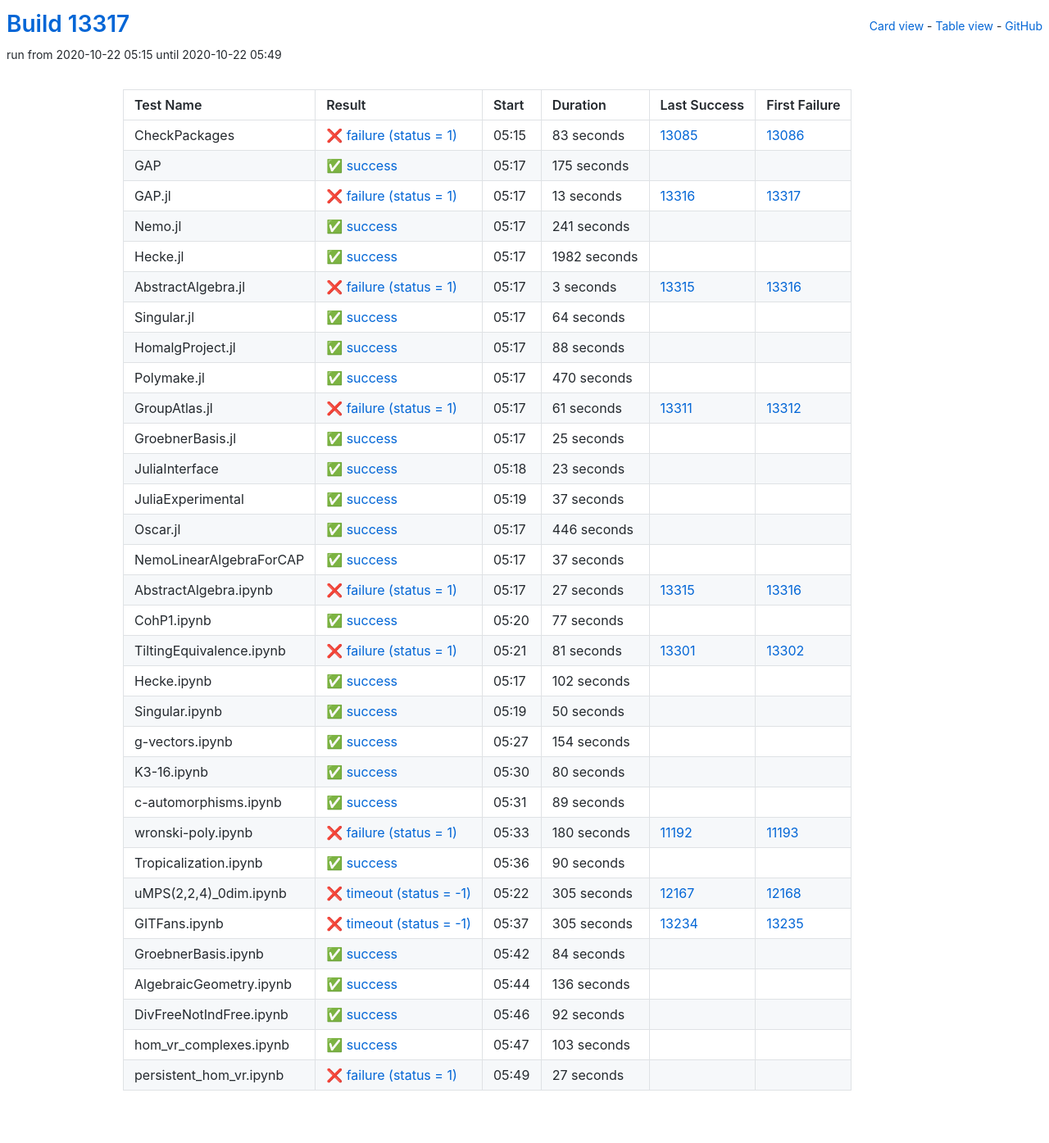
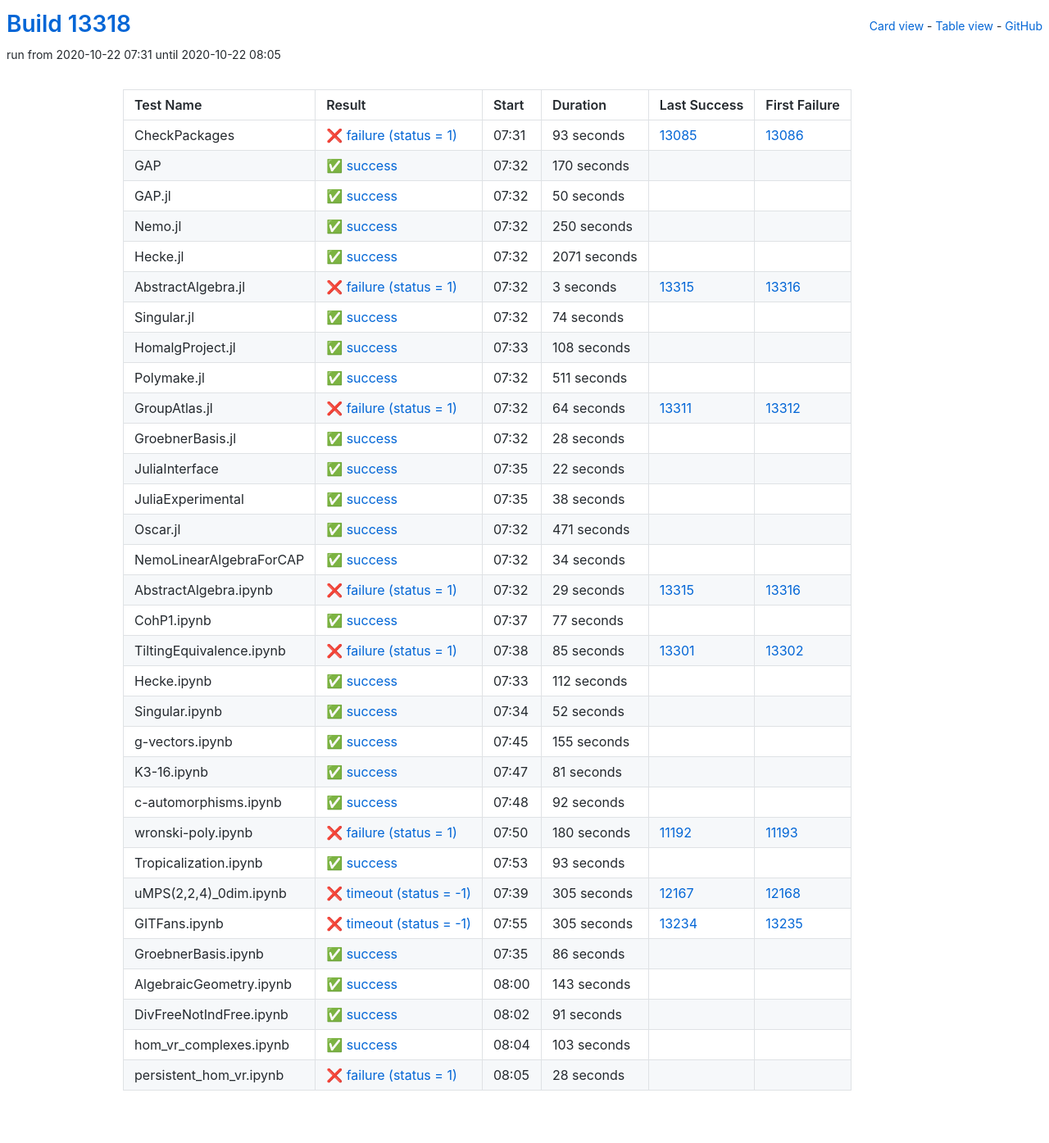
Before and after one commit to oscar-system/oscar-ci-status, a Jekyll site: the page built from table.html, in a window 1280 px wide. Shown: the whole page at 82% size. Built offline with Jekyll 4.4.1, drawn with Linux system fonts in a browser that asks for light colours.

Commit message:
Build #13318

```diff
--- a/_data/ci.yml
+++ b/_data/ci.yml
@@ -1,6 +1,6 @@
 ---
-build: 13317
-build_url: https://oscarci.mathematik.uni-kl.de/job/oscar/13317/
+build: 13318
+build_url: https://oscarci.mathematik.uni-kl.de/job/oscar/13318/
 job: oscar
 organization: oscar-system
 repo: oscar-ci-status
@@ -8,68 +8,68 @@
 tests:
 - name: CheckPackages
   id: checkpackages
-  log: https://oscarci.mathematik.uni-kl.de/job/oscar/13317/artifact/logs/build-13317/CheckPackages.log
-  start: 2020-10-22 05:15
+  log: https://oscarci.mathematik.uni-kl.de/job/oscar/13318/artifact/logs/build-13318/CheckPackages.log
+  start: 2020-10-22 07:31
   success: false
   exitcode: 1
   status: failure
-  duration: 83
+  duration: 93
   last_success: 13085
   last_success_url: https://oscarci.mathematik.uni-kl.de/job/oscar/13085/
   first_failure: 13086
   first_failure_url: https://oscarci.mathematik.uni-kl.de/job/oscar/13086/
 - name: GAP
   id: gap
-  log: https://oscarci.mathematik.uni-kl.de/job/oscar/13317/artifact/logs/build-13317/GAP.log
-  start: 2020-10-22 05:17
+  log: https://oscarci.mathematik.uni-kl.de/job/oscar/13318/artifact/logs/build-13318/GAP.log
+  start: 2020-10-22 07:32
   success: true
   exitcode: 0
   status: success
-  duration: 175
+  duration: 170
   last_success: false
   last_success_url:
   first_failure: false
   first_failure_url:
 - name: GAP.jl
   id: gap-jl
-  log: https://oscarci.mathematik.uni-kl.de/job/oscar/13317/artifact/logs/build-13317/GAP.jl.log
-  start: 2020-10-22 05:17
-  success: false
-  exitcode: 1
-  status: failure
-  duration: 13
-  last_success: 13316
-  last_success_url: https://oscarci.mathematik.uni-kl.de/job/oscar/13316/
-  first_failure: 13317
-  first_failure_url: https://oscarci.mathematik.uni-kl.de/job/oscar/13317/
-- name: Nemo.jl
-  id: nemo-jl
-  log: https://oscarci.mathematik.uni-kl.de/job/oscar/13317/artifact/logs/build-13317/Nemo.jl.log
-  start: 2020-10-22 05:17
+  log: https://oscarci.mathematik.uni-kl.de/job/oscar/13318/artifact/logs/build-13318/GAP.jl.log
+  start: 2020-10-22 07:32
   success: true
   exitcode: 0
   status: success
-  duration: 241
+  duration: 50
+  last_success: false
+  last_success_url:
+  first_failure: false
+  first_failure_url:
+- name: Nemo.jl
+  id: nemo-jl
+  log: https://oscarci.mathematik.uni-kl.de/job/oscar/13318/artifact/logs/build-13318/Nemo.jl.log
+  start: 2020-10-22 07:32
+  success: true
+  exitcode: 0
+  status: success
+  duration: 250
   last_success: false
   last_success_url:
   first_failure: false
   first_failure_url:
 - name: Hecke.jl
   id: hecke-jl
-  log: https://oscarci.mathematik.uni-kl.de/job/oscar/13317/artifact/logs/build-13317/Hecke.jl.log
-  start: 2020-10-22 05:17
+  log: https://oscarci.mathematik.uni-kl.de/job/oscar/13318/artifact/logs/build-13318/Hecke.jl.log
+  start: 2020-10-22 07:32
   success: true
   exitcode: 0
   status: success
-  duration: 1982
+  duration: 2071
   last_success: false
   last_success_url:
   first_failure: false
   first_failure_url:
 - name: AbstractAlgebra.jl
   id: abstractalgebra-jl
-  log: https://oscarci.mathematik.uni-kl.de/job/oscar/13317/artifact/logs/build-13317/AbstractAlgebra.jl.log
-  start: 2020-10-22 05:17
+  log: https://oscarci.mathematik.uni-kl.de/job/oscar/13318/artifact/logs/build-13318/AbstractAlgebra.jl.log
+  start: 2020-10-22 07:32
   success: false
   exitcode: 1
   status: failure
@@ -80,128 +80,128 @@
   first_failure_url: https://oscarci.mathematik.uni-kl.de/job/oscar/13316/
 - name: Singular.jl
   id: singular-jl
-  log: https://oscarci.mathematik.uni-kl.de/job/oscar/13317/artifact/logs/build-13317/Singular.jl.log
-  start: 2020-10-22 05:17
+  log: https://oscarci.mathematik.uni-kl.de/job/oscar/13318/artifact/logs/build-13318/Singular.jl.log
+  start: 2020-10-22 07:32
   success: true
   exitcode: 0
   status: success
-  duration: 64
+  duration: 74
   last_success: false
   last_success_url:
   first_failure: false
   first_failure_url:
 - name: HomalgProject.jl
   id: homalgproject-jl
-  log: https://oscarci.mathematik.uni-kl.de/job/oscar/13317/artifact/logs/build-13317/HomalgProject.jl.log
-  start: 2020-10-22 05:17
+  log: https://oscarci.mathematik.uni-kl.de/job/oscar/13318/artifact/logs/build-13318/HomalgProject.jl.log
+  start: 2020-10-22 07:33
   success: true
   exitcode: 0
   status: success
-  duration: 88
+  duration: 108
   last_success: false
   last_success_url:
   first_failure: false
   first_failure_url:
 - name: Polymake.jl
   id: polymake-jl
-  log: https://oscarci.mathematik.uni-kl.de/job/oscar/13317/artifact/logs/build-13317/Polymake.jl.log
-  start: 2020-10-22 05:17
+  log: https://oscarci.mathematik.uni-kl.de/job/oscar/13318/artifact/logs/build-13318/Polymake.jl.log
+  start: 2020-10-22 07:32
   success: true
   exitcode: 0
   status: success
-  duration: 470
+  duration: 511
   last_success: false
   last_success_url:
   first_failure: false
   first_failure_url:
 - name: GroupAtlas.jl
   id: groupatlas-jl
-  log: https://oscarci.mathematik.uni-kl.de/job/oscar/13317/artifact/logs/build-13317/GroupAtlas.jl.log
-  start: 2020-10-22 05:17
+  log: https://oscarci.mathematik.uni-kl.de/job/oscar/13318/artifact/logs/build-13318/GroupAtlas.jl.log
+  start: 2020-10-22 07:32
   success: false
   exitcode: 1
   status: failure
-  duration: 61
+  duration: 64
   last_success: 13311
   last_success_url: https://oscarci.mathematik.uni-kl.de/job/oscar/13311/
   first_failure: 13312
   first_failure_url: https://oscarci.mathematik.uni-kl.de/job/oscar/13312/
 - name: GroebnerBasis.jl
   id: groebnerbasis-jl
-  log: https://oscarci.mathematik.uni-kl.de/job/oscar/13317/artifact/logs/build-13317/GroebnerBasis.jl.log
-  start: 2020-10-22 05:17
+  log: https://oscarci.mathematik.uni-kl.de/job/oscar/13318/artifact/logs/build-13318/GroebnerBasis.jl.log
+  start: 2020-10-22 07:32
   success: true
   exitcode: 0
   status: success
-  duration: 25
+  duration: 28
   last_success: false
   last_success_url:
   first_failure: false
   first_failure_url:
 - name: JuliaInterface
   id: juliainterface
-  log: https://oscarci.mathematik.uni-kl.de/job/oscar/13317/artifact/logs/build-13317/JuliaInterface.log
-  start: 2020-10-22 05:18
+  log: https://oscarci.mathematik.uni-kl.de/job/oscar/13318/artifact/logs/build-13318/JuliaInterface.log
+  start: 2020-10-22 07:35
   success: true
   exitcode: 0
   status: success
-  duration: 23
+  duration: 22
   last_success: false
   last_success_url:
   first_failure: false
   first_failure_url:
 - name: JuliaExperimental
   id: juliaexperimental
-  log: https://oscarci.mathematik.uni-kl.de/job/oscar/13317/artifact/logs/build-13317/JuliaExperimental.log
-  start: 2020-10-22 05:19
+  log: https://oscarci.mathematik.uni-kl.de/job/oscar/13318/artifact/logs/build-13318/JuliaExperimental.log
+  start: 2020-10-22 07:35
   success: true
   exitcode: 0
   status: success
-  duration: 37
+  duration: 38
   last_success: false
   last_success_url:
   first_failure: false
   first_failure_url:
 - name: Oscar.jl
   id: oscar-jl
-  log: https://oscarci.mathematik.uni-kl.de/job/oscar/13317/artifact/logs/build-13317/Oscar.jl.log
-  start: 2020-10-22 05:17
+  log: https://oscarci.mathematik.uni-kl.de/job/oscar/13318/artifact/logs/build-13318/Oscar.jl.log
+  start: 2020-10-22 07:32
   success: true
   exitcode: 0
   status: success
-  duration: 446
+  duration: 471
   last_success: false
   last_success_url:
   first_failure: false
   first_failure_url:
 - name: NemoLinearAlgebraForCAP
   id: nemolinearalgebraforcap
-  log: https://oscarci.mathematik.uni-kl.de/job/oscar/13317/artifact/logs/build-13317/NemoLinearAlgebraForCAP.log
-  start: 2020-10-22 05:17
+  log: https://oscarci.mathematik.uni-kl.de/job/oscar/13318/artifact/logs/build-13318/NemoLinearAlgebraForCAP.log
+  start: 2020-10-22 07:32
   success: true
   exitcode: 0
   status: success
-  duration: 37
+  duration: 34
   last_success: false
   last_success_url:
   first_failure: false
   first_failure_url:
 - name: AbstractAlgebra.ipynb
   id: abstractalgebra-ipynb
-  log: https://oscarci.mathematik.uni-kl.de/job/oscar/13317/artifact/logs/build-13317/AbstractAlgebra.ipynb.log
-  start: 2020-10-22 05:17
+  log: https://oscarci.mathematik.uni-kl.de/job/oscar/13318/artifact/logs/build-13318/AbstractAlgebra.ipynb.log
+  start: 2020-10-22 07:32
   success: false
   exitcode: 1
   status: failure
-  duration: 27
+  duration: 29
   last_success: 13315
   last_success_url: https://oscarci.mathematik.uni-kl.de/job/oscar/13315/
   first_failure: 13316
   first_failure_url: https://oscarci.mathematik.uni-kl.de/job/oscar/13316/
 - name: CohP1.ipynb
   id: cohp1-ipynb
-  log: https://oscarci.mathematik.uni-kl.de/job/oscar/13317/artifact/logs/build-13317/CohP1.ipynb.log
-  start: 2020-10-22 05:20
+  log: https://oscarci.mathematik.uni-kl.de/job/oscar/13318/artifact/logs/build-13318/CohP1.ipynb.log
+  start: 2020-10-22 07:37
   success: true
   exitcode: 0
   status: success
@@ -212,80 +212,80 @@
   first_failure_url:
 - name: TiltingEquivalence.ipynb
   id: tiltingequivalence-ipynb
-  log: https://oscarci.mathematik.uni-kl.de/job/oscar/13317/artifact/logs/build-13317/TiltingEquivalence.ipynb.log
-  start: 2020-10-22 05:21
+  log: https://oscarci.mathematik.uni-kl.de/job/oscar/13318/artifact/logs/build-13318/TiltingEquivalence.ipynb.log
+  start: 2020-10-22 07:38
   success: false
   exitcode: 1
   status: failure
-  duration: 81
+  duration: 85
   last_success: 13301
   last_success_url: https://oscarci.mathematik.uni-kl.de/job/oscar/13301/
   first_failure: 13302
   first_failure_url: https://oscarci.mathematik.uni-kl.de/job/oscar/13302/
 - name: Hecke.ipynb
   id: hecke-ipynb
-  log: https://oscarci.mathematik.uni-kl.de/job/oscar/13317/artifact/logs/build-13317/Hecke.ipynb.log
-  start: 2020-10-22 05:17
+  log: https://oscarci.mathematik.uni-kl.de/job/oscar/13318/artifact/logs/build-13318/Hecke.ipynb.log
+  start: 2020-10-22 07:33
   success: true
   exitcode: 0
   status: success
-  duration: 102
+  duration: 112
   last_success: false
   last_success_url:
   first_failure: false
   first_failure_url:
 - name: Singular.ipynb
   id: singular-ipynb
-  log: https://oscarci.mathematik.uni-kl.de/job/oscar/13317/artifact/logs/build-13317/Singular.ipynb.log
-  start: 2020-10-22 05:19
+  log: https://oscarci.mathematik.uni-kl.de/job/oscar/13318/artifact/logs/build-13318/Singular.ipynb.log
+  start: 2020-10-22 07:34
   success: true
   exitcode: 0
   status: success
-  duration: 50
+  duration: 52
   last_success: false
   last_success_url:
   first_failure: false
   first_failure_url:
 - name: g-vectors.ipynb
   id: g-vectors-ipynb
-  log: https://oscarci.mathematik.uni-kl.de/job/oscar/13317/artifact/logs/build-13317/g-vectors.ipynb.log
-  start: 2020-10-22 05:27
+  log: https://oscarci.mathematik.uni-kl.de/job/oscar/13318/artifact/logs/build-13318/g-vectors.ipynb.log
+  start: 2020-10-22 07:45
   success: true
   exitcode: 0
   status: success
-  duration: 154
+  duration: 155
   last_success: false
   last_success_url:
   first_failure: false
   first_failure_url:
 - name: K3-16.ipynb
   id: k3-16-ipynb
-  log: https://oscarci.mathematik.uni-kl.de/job/oscar/13317/artifact/logs/build-13317/K3-16.ipynb.log
-  start: 2020-10-22 05:30
+  log: https://oscarci.mathematik.uni-kl.de/job/oscar/13318/artifact/logs/build-13318/K3-16.ipynb.log
+  start: 2020-10-22 07:47
   success: true
   exitcode: 0
   status: success
-  duration: 80
+  duration: 81
   last_success: false
   last_success_url:
   first_failure: false
   first_failure_url:
 - name: c-automorphisms.ipynb
   id: c-automorphisms-ipynb
-  log: https://oscarci.mathematik.uni-kl.de/job/oscar/13317/artifact/logs/build-13317/c-automorphisms.ipynb.log
-  start: 2020-10-22 05:31
+  log: https://oscarci.mathematik.uni-kl.de/job/oscar/13318/artifact/logs/build-13318/c-automorphisms.ipynb.log
+  start: 2020-10-22 07:48
   success: true
   exitcode: 0
   status: success
-  duration: 89
+  duration: 92
   last_success: false
   last_success_url:
   first_failure: false
   first_failure_url:
 - name: wronski-poly.ipynb
   id: wronski-poly-ipynb
-  log: https://oscarci.mathematik.uni-kl.de/job/oscar/13317/artifact/logs/build-13317/wronski-poly.ipynb.log
-  start: 2020-10-22 05:33
+  log: https://oscarci.mathematik.uni-kl.de/job/oscar/13318/artifact/logs/build-13318/wronski-poly.ipynb.log
+  start: 2020-10-22 07:50
   success: false
   exitcode: 1
   status: failure
@@ -296,20 +296,20 @@
   first_failure_url: https://oscarci.mathematik.uni-kl.de/job/oscar/11193/
 - name: Tropicalization.ipynb
   id: tropicalization-ipynb
-  log: https://oscarci.mathematik.uni-kl.de/job/oscar/13317/artifact/logs/build-13317/Tropicalization.ipynb.log
-  start: 2020-10-22 05:36
+  log: https://oscarci.mathematik.uni-kl.de/job/oscar/13318/artifact/logs/build-13318/Tropicalization.ipynb.log
+  start: 2020-10-22 07:53
   success: true
   exitcode: 0
   status: success
-  duration: 90
+  duration: 93
   last_success: false
   last_success_url:
   first_failure: false
   first_failure_url:
 - name: uMPS(2,2,4)_0dim.ipynb
   id: umps-2-2-4-0dim-ipynb
-  log: https://oscarci.mathematik.uni-kl.de/job/oscar/13317/artifact/logs/build-13317/uMPS-2-2-4-_0dim.ipynb.log
-  start: 2020-10-22 05:22
+  log: https://oscarci.mathematik.uni-kl.de/job/oscar/13318/artifact/logs/build-13318/uMPS-2-2-4-_0dim.ipynb.log
+  start: 2020-10-22 07:39
   success: false
   exitcode: -1
   status: timeout
@@ -320,8 +320,8 @@
   first_failure_url: https://oscarci.mathematik.uni-kl.de/job/oscar/12168/
 - name: GITFans.ipynb
   id: gitfans-ipynb
-  log: https://oscarci.mathematik.uni-kl.de/job/oscar/13317/artifact/logs/build-13317/GITFans.ipynb.log
-  start: 2020-10-22 05:37
+  log: https://oscarci.mathematik.uni-kl.de/job/oscar/13318/artifact/logs/build-13318/GITFans.ipynb.log
+  start: 2020-10-22 07:55
   success: false
   exitcode: -1
   status: timeout
@@ -332,44 +332,44 @@
   first_failure_url: https://oscarci.mathematik.uni-kl.de/job/oscar/13235/
 - name: GroebnerBasis.ipynb
   id: groebnerbasis-ipynb
-  log: https://oscarci.mathematik.uni-kl.de/job/oscar/13317/artifact/logs/build-13317/GroebnerBasis.ipynb.log
-  start: 2020-10-22 05:42
+  log: https://oscarci.mathematik.uni-kl.de/job/oscar/13318/artifact/logs/build-13318/GroebnerBasis.ipynb.log
+  start: 2020-10-22 07:35
   success: true
   exitcode: 0
   status: success
-  duration: 84
+  duration: 86
   last_success: false
   last_success_url:
   first_failure: false
   first_failure_url:
 - name: AlgebraicGeometry.ipynb
   id: algebraicgeometry-ipynb
-  log: https://oscarci.mathematik.uni-kl.de/job/oscar/13317/artifact/logs/build-13317/AlgebraicGeometry.ipynb.log
-  start: 2020-10-22 05:44
+  log: https://oscarci.mathematik.uni-kl.de/job/oscar/13318/artifact/logs/build-13318/AlgebraicGeometry.ipynb.log
+  start: 2020-10-22 08:00
   success: true
   exitcode: 0
   status: success
-  duration: 136
+  duration: 143
   last_success: false
   last_success_url:
   first_failure: false
   first_failure_url:
 - name: DivFreeNotIndFree.ipynb
   id: divfreenotindfree-ipynb
-  log: https://oscarci.mathematik.uni-kl.de/job/oscar/13317/artifact/logs/build-13317/DivFreeNotIndFree.ipynb.log
-  start: 2020-10-22 05:46
+  log: https://oscarci.mathematik.uni-kl.de/job/oscar/13318/artifact/logs/build-13318/DivFreeNotIndFree.ipynb.log
+  start: 2020-10-22 08:02
   success: true
   exitcode: 0
   status: success
-  duration: 92
+  duration: 91
   last_success: false
   last_success_url:
   first_failure: false
   first_failure_url:
 - name: hom_vr_complexes.ipynb
   id: hom-vr-complexes-ipynb
-  log: https://oscarci.mathematik.uni-kl.de/job/oscar/13317/artifact/logs/build-13317/hom_vr_complexes.ipynb.log
-  start: 2020-10-22 05:47
+  log: https://oscarci.mathematik.uni-kl.de/job/oscar/13318/artifact/logs/build-13318/hom_vr_complexes.ipynb.log
+  start: 2020-10-22 08:04
   success: true
   exitcode: 0
   status: success
@@ -380,12 +380,12 @@
   first_failure_url:
 - name: persistent_hom_vr.ipynb
   id: persistent-hom-vr-ipynb
-  log: https://oscarci.mathematik.uni-kl.de/job/oscar/13317/artifact/logs/build-13317/persistent_hom_vr.ipynb.log
-  start: 2020-10-22 05:49
+  log: https://oscarci.mathematik.uni-kl.de/job/oscar/13318/artifact/logs/build-13318/persistent_hom_vr.ipynb.log
+  start: 2020-10-22 08:05
   success: false
   exitcode: 1
   status: failure
-  duration: 27
+  duration: 28
   last_success: false
   last_success_url:
   first_failure: false
```
Also changed, not shown: README.md.
